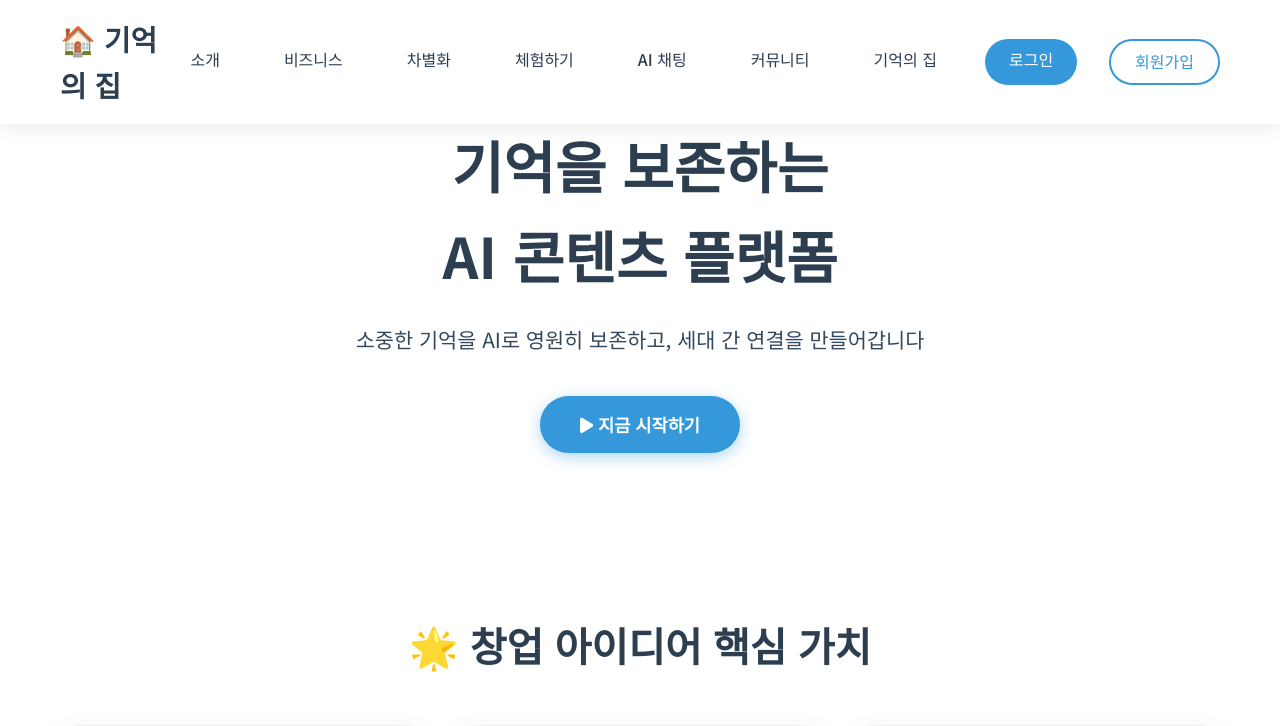
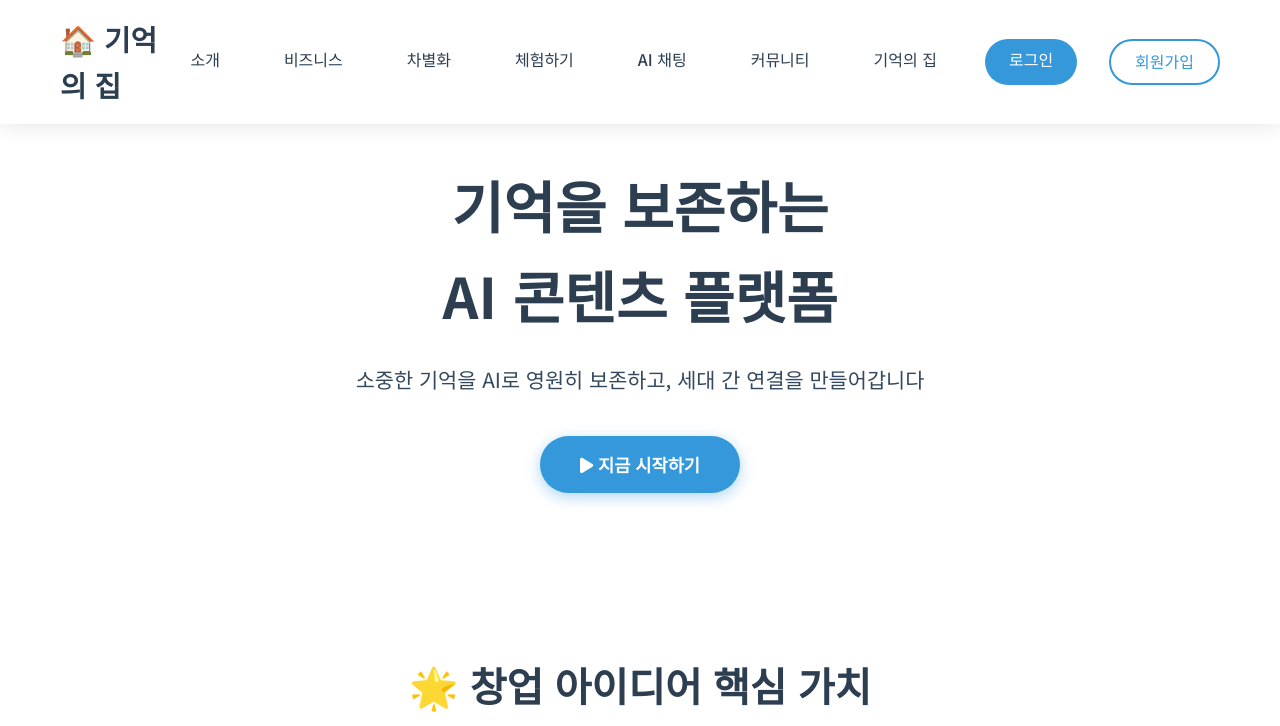
Before and after one commit to FPE-LAB/ai-memory-platform-, a Flask app: page / in a window 1280 px wide. Shown: the top 726 px of the page. Run offline with Flask 3, Linux system fonts and the light colour scheme.

Commit message:
Increase top padding of hero to add more whitespace above main headline

```diff
--- a/templates/index.html
+++ b/templates/index.html
@@ -77,7 +77,7 @@
 
     /* Hero Section */
     #hero {
-      padding: 120px 0 80px;
+      padding: 160px 0 80px;
       text-align: center;
       color: #2c3e50;
       position: relative;
```
